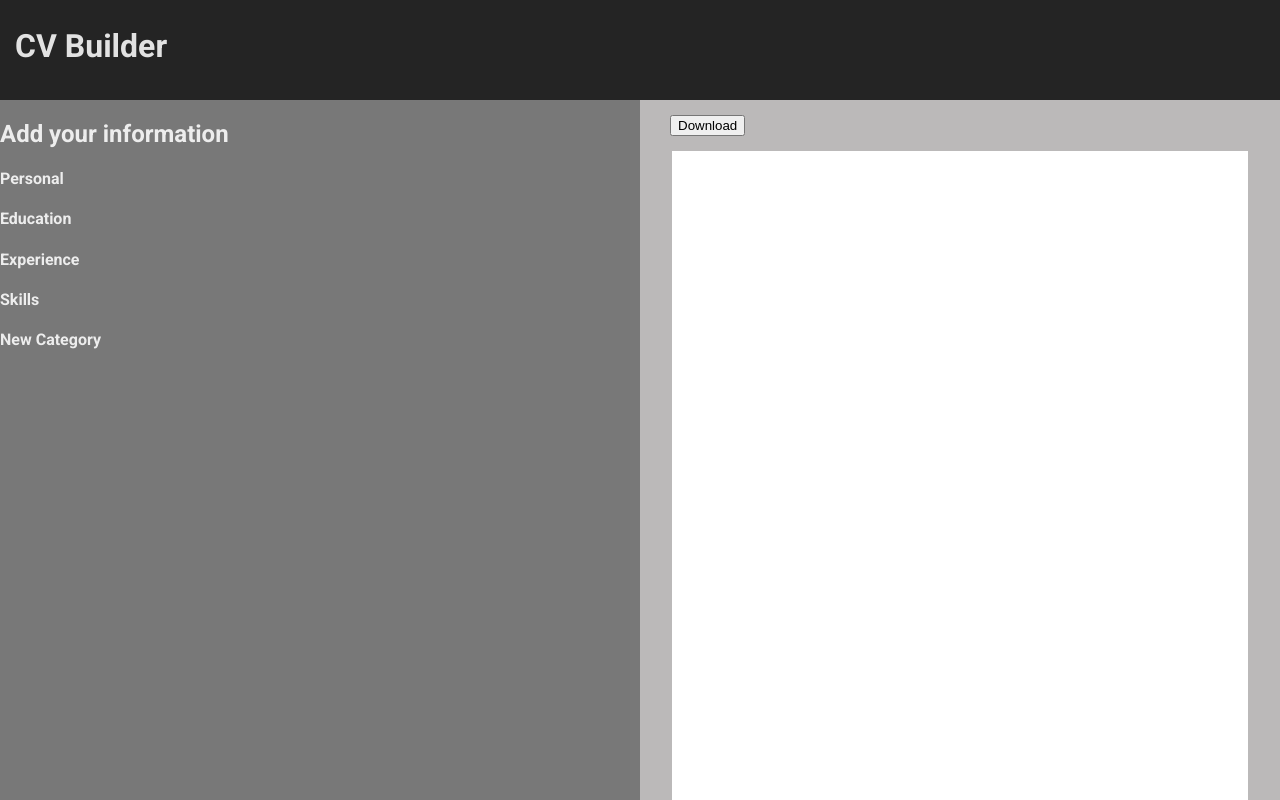
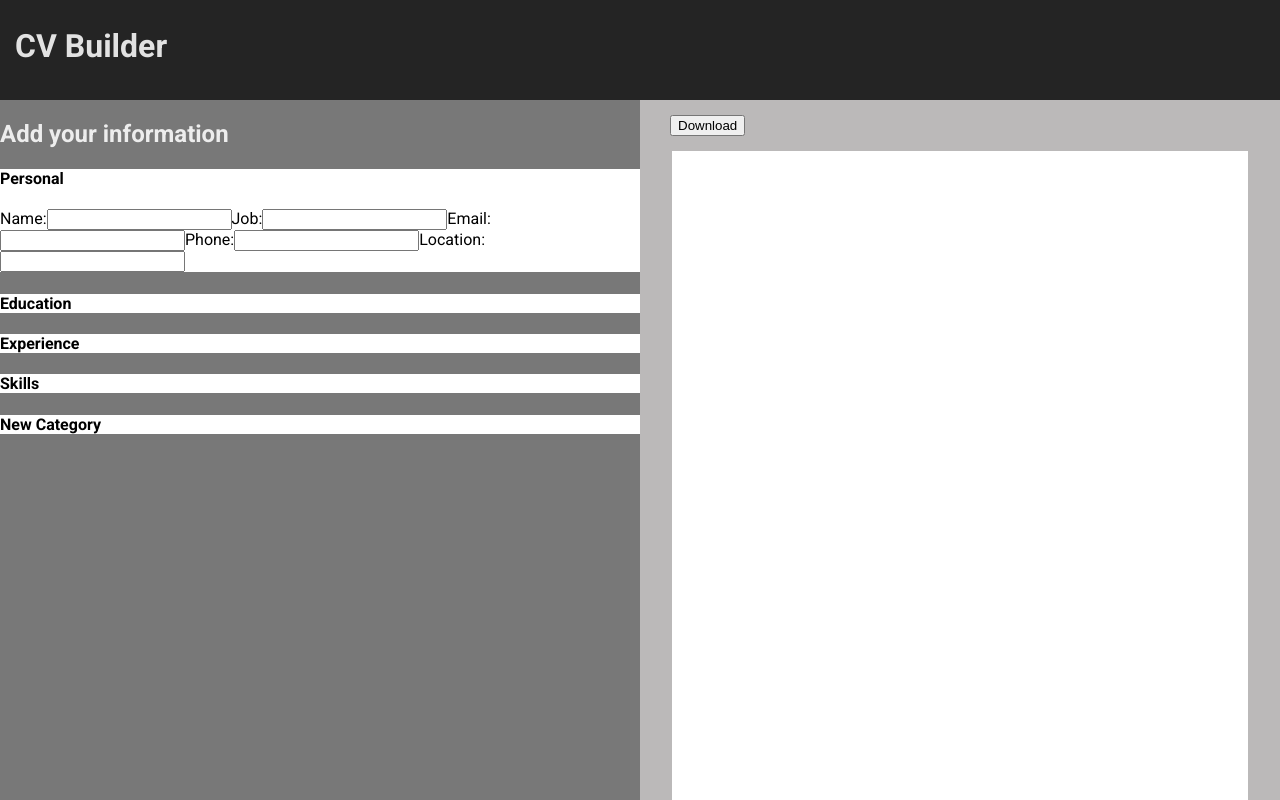
Before and after one commit to HarryAhnHS/cv-builder, a React (Vite) app: page / in a window 1280 px wide. Shown: the top 800 px of the page. Built offline with nearby package versions, Linux system fonts and the light colour scheme.

Commit message:
feat: state, setState pass through children

```diff
--- a/src/components/Content.jsx
+++ b/src/components/Content.jsx
@@ -1,14 +1,35 @@
+import {useState} from 'react';
 import '../styles/Content.css';
 
 import Loader from './Loader';
 import Output from './Output';
 
 function Content() {
+    // Init States
+
+    const [form, setForm] = useState({
+        personal: {
+            name: '',
+            job: '',
+            email: '',
+            phone: '',
+            location: ''
+        },
+        experiences: {},
+        educations: {},
+        skills: {},
+        categories: {}
+    });
+
+    function handleForm(data) {
+        setForm(data);
+    }
+
     return (
         <>
             <section className="content">
-                <Loader />
-                <Output />
+                <Loader form = {form} handleForm = {handleForm} />
+                <Output form = {form}/>
             </section>
         </>
     )
--- a/src/components/Loader.jsx
+++ b/src/components/Loader.jsx
@@ -6,16 +6,17 @@ import Experience from './Experience';
 import Skills from './Skills';
 import NewCategory from './NewCategory';
 
-function Loader() {
+function Loader({form, handleForm}) {
+
     return (
         <>
             <div className="loader">
                 <h1>Add your information</h1>
-                <Personal />
-                <Education />
-                <Experience />
-                <Skills />
-                <NewCategory />
+                <Personal form = {form} handleForm = {handleForm}/>
+                <Education form = {form} handleForm = {handleForm}/>
+                <Experience form = {form} handleForm = {handleForm}/>
+                <Skills form = {form} handleForm = {handleForm}/>
+                <NewCategory form = {form} handleForm = {handleForm}/>
             </div>
         </>
     )
--- a/src/components/Output.jsx
+++ b/src/components/Output.jsx
@@ -1,12 +1,12 @@
 import '../styles/Output.css'
 
-function Output() {
+function Output({form}) {
     return (
         <>
             <div className="output">
                 <button id="download">Download</button>
                 <div className="deliverable-output">
-
+                    {form.personal.name}
                 </div>
             </div>
         </>
--- a/src/components/Personal.jsx
+++ b/src/components/Personal.jsx
@@ -1,8 +1,69 @@
-function Personal() {
+function Personal({form, handleForm}) {
+
+    function handleNameChange(e) {
+        handleForm({...form, personal: {...form.personal, name:e.target.value}});
+    }
+
+    function handleJobChange(e) {
+        handleForm({...form, personal: {...form.personal, job:e.target.value}});
+    }
+
+    function handleEmailChange(e) {
+        handleForm({...form, personal: {...form.personal, email:e.target.value}});
+    }
+
+    function handlePhoneChange(e) {
+        handleForm({...form, personal: {...form.personal, phone:e.target.value}});
+    }
+
+    function handleLocationChange(e) {
+        handleForm({...form, personal: {...form.personal, location:e.target.value}});
+    }
+
     return (
         <>
             <div className="input-box">
                 <h4>Personal</h4>
+                <label htmlFor="name">Name:
+                    <input
+                        id="name"
+                        type="text"
+                        value = {form.personal.name}
+                        onChange = {handleNameChange}
+                    />
+                </label>
+                <label htmlFor="job">Job:
+                    <input
+                        id="job"
+                        type="text"
+                        value = {form.personal.job}
+                        onChange = {handleJobChange}
+                    />
+                </label>
+                <label htmlFor="email">Email:
+                    <input
+                        id="email"
+                        type="email"
+                        value = {form.personal.email}
+                        onChange = {handleEmailChange}
+                    />
+                </label>
+                <label htmlFor="phone">Phone:
+                    <input
+                        id="phone"
+                        type="number"
+                        value = {form.personal.phone}
+                        onChange = {handlePhoneChange}
+                    />
+                </label>
+                <label htmlFor="location">Location:
+                    <input
+                        id="location"
+                        type="text"
+                        value = {form.personal.location}
+                        onChange = {handleLocationChange}
+                    />
+                </label>
             </div>
         </>
     )
--- a/src/styles/Loader.css
+++ b/src/styles/Loader.css
@@ -3,3 +3,8 @@
 
     background-color: #787878;
 }
+
+.input-box {
+    background-color: white;
+    color: black;
+}
--- a/src/styles/Output.css
+++ b/src/styles/Output.css
@@ -12,6 +12,7 @@
     width: 90%;
 
     background-color: white;
+    color: black;
 
     margin: 15px auto;
 }
```
